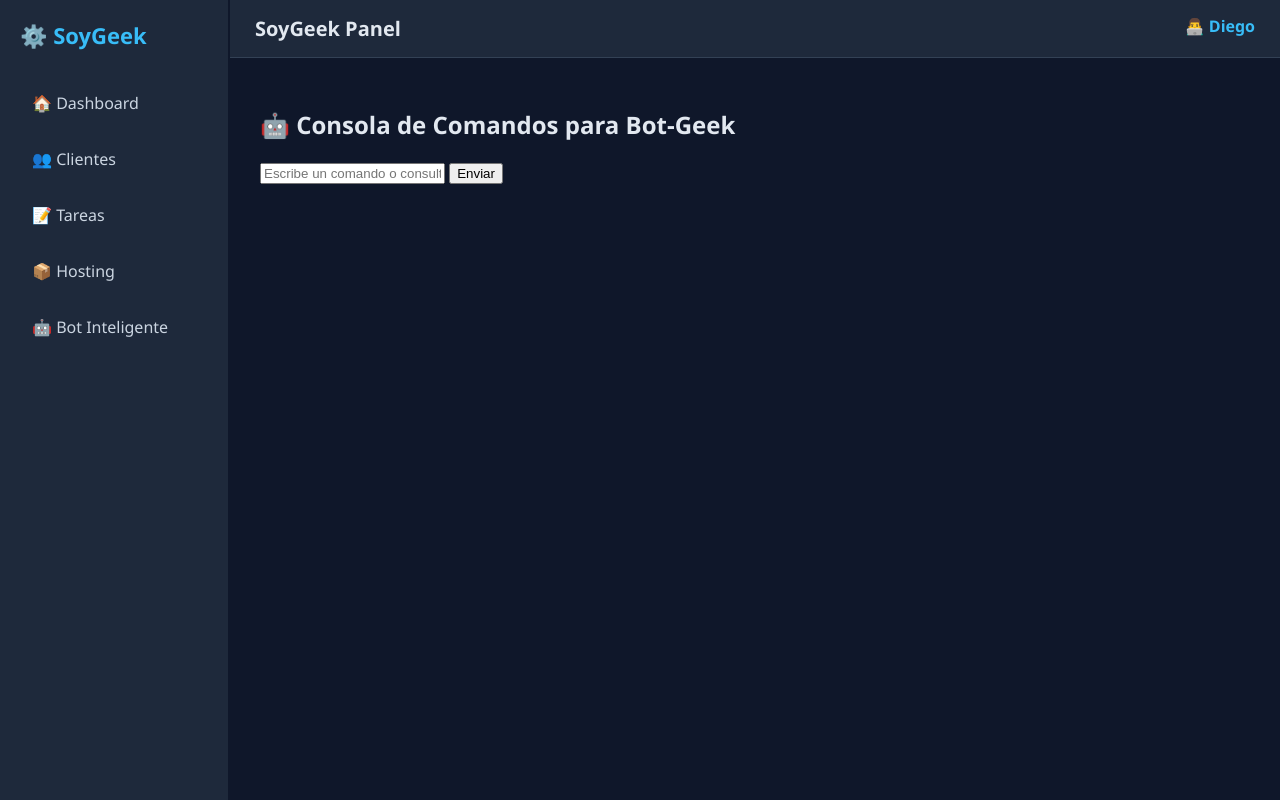
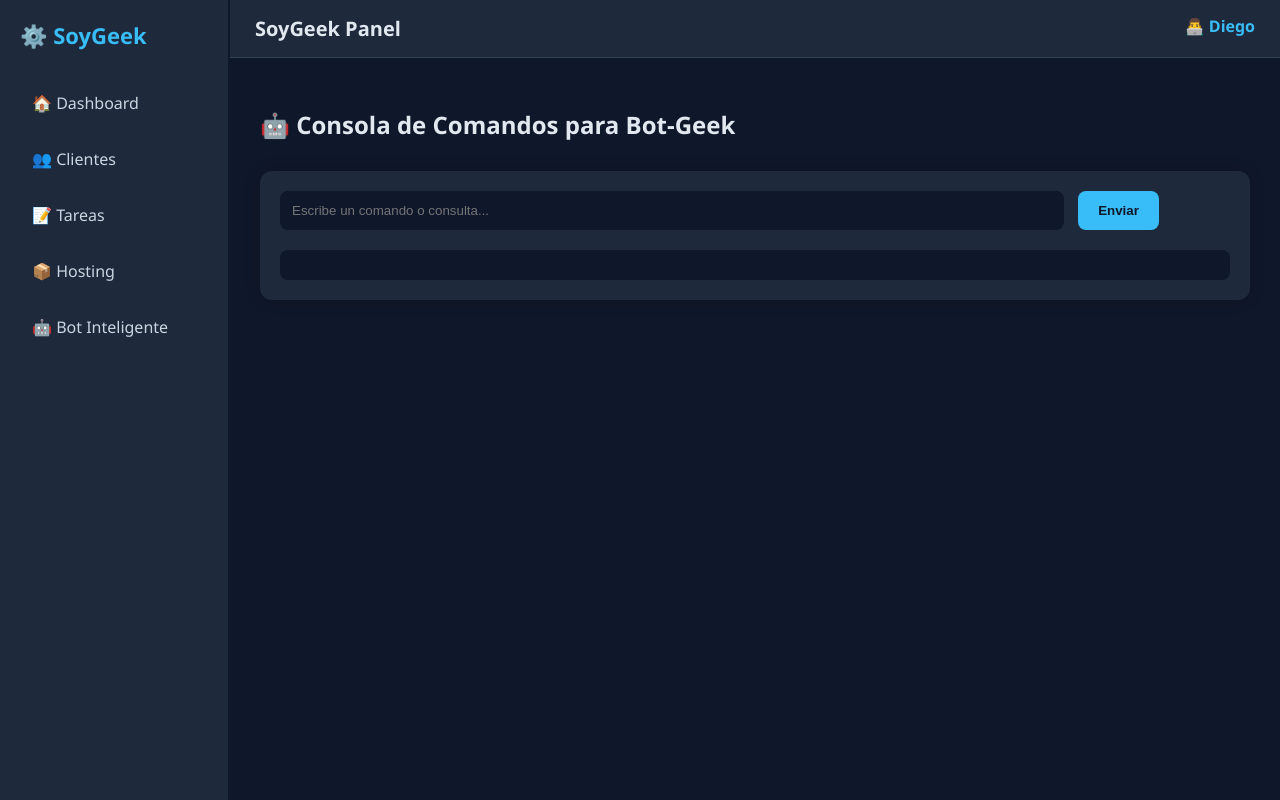
Before and after one commit to D13GOLF/soygeek-panel, a Flask app: template templates/bot_console.html in a window 1280 px wide. Run offline with Flask 3, Linux system fonts and the light colour scheme; the template is opened without the code that fills it, so the values that code supplies are empty.

Commit message:
Update dashboard.css

```diff
--- a/static/css/dashboard.css
+++ b/static/css/dashboard.css
@@ -155,3 +155,55 @@ body {
   font-size: 1.4rem;
   margin-bottom: 15px;
 }
+.consola-container {
+  background-color: #1e293b;
+  padding: 20px;
+  border-radius: 12px;
+  margin-top: 30px;
+  box-shadow: 0 0 15px rgba(0,0,0,0.2);
+}
+
+#bot-input {
+  width: 80%;
+  padding: 12px;
+  border-radius: 8px;
+  border: none;
+  margin-right: 10px;
+  background: #0f172a;
+  color: #fff;
+}
+
+#bot-form button {
+  padding: 12px 20px;
+  border: none;
+  background: #38bdf8;
+  color: #0f172a;
+  font-weight: bold;
+  border-radius: 8px;
+  cursor: pointer;
+}
+
+#bot-form button:hover {
+  background: #0ea5e9;
+}
+
+#bot-output {
+  margin-top: 20px;
+  background: #0f172a;
+  padding: 15px;
+  border-radius: 8px;
+  max-height: 300px;
+  overflow-y: auto;
+  font-family: monospace;
+  color: #cbd5e1;
+}
+
+.mensaje.usuario {
+  color: #38bdf8;
+  margin-bottom: 8px;
+}
+
+.mensaje.bot {
+  color: #10b981;
+  margin-bottom: 12px;
+}
```
